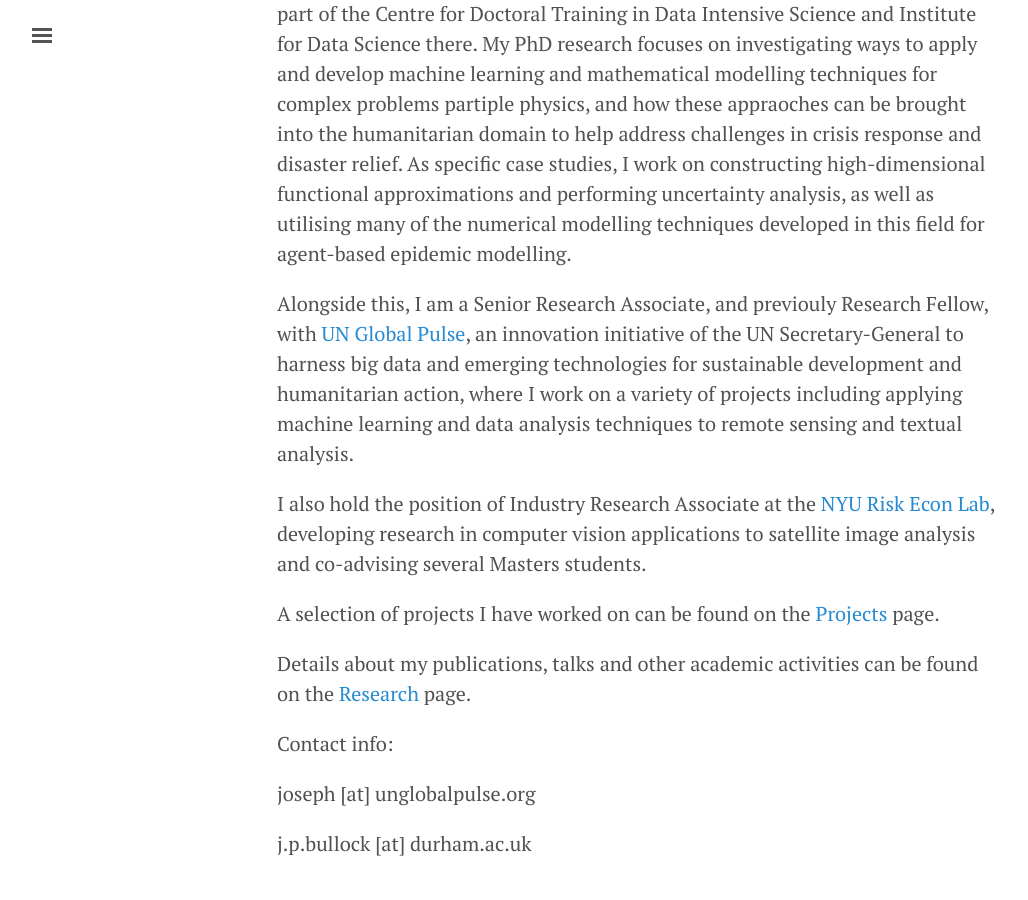
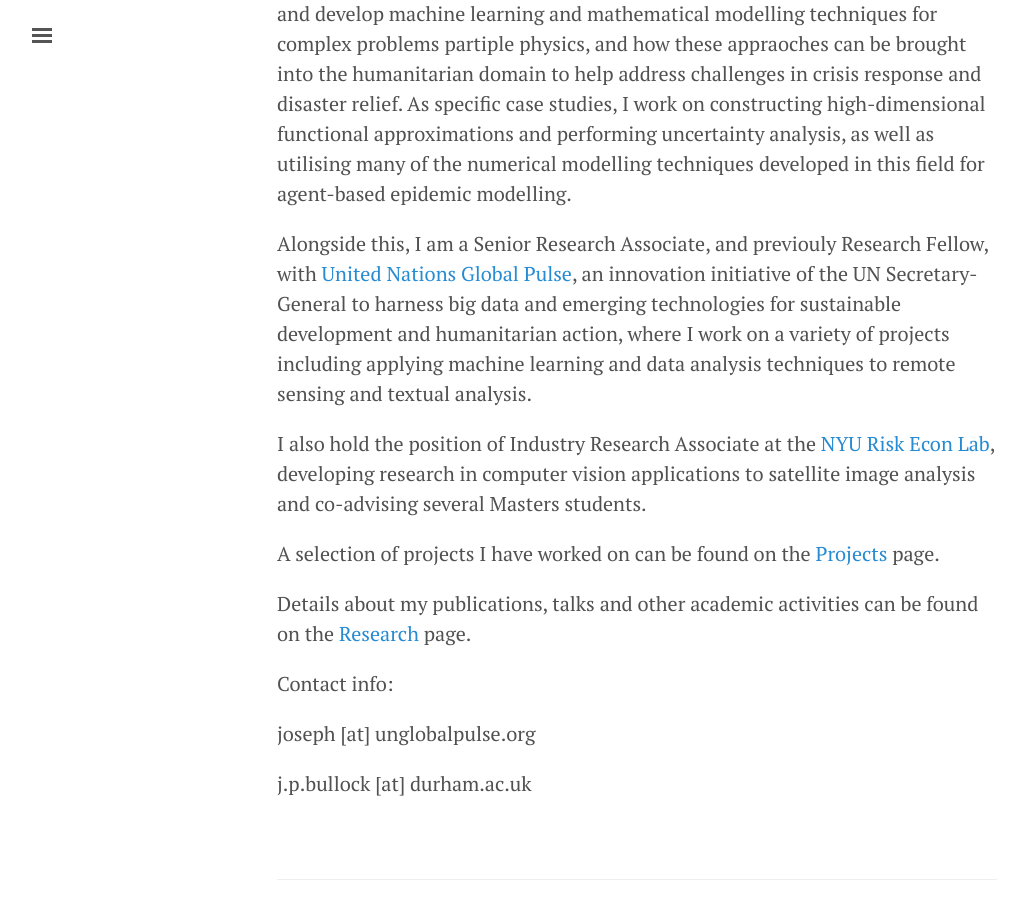
Before and after one commit to JosephPB/josephpb.github.io, a Jekyll site: the page built from _posts/2019-01-21-introducing-UNGA.md, in a window 1280 px wide and 900 px high, scrolled down 835 px. Shown: the whole window, without its empty margins (3-1031 px from the left). Built offline with Jekyll 4.4.1, drawn with Linux system fonts in a browser that asks for light colours.

Commit message:
fix spacing and fixing paragraphs in projects

```diff
--- a/_posts/2019-01-21-introducing-UNGA.md
+++ b/_posts/2019-01-21-introducing-UNGA.md
@@ -5,11 +5,8 @@
 <kbd><img style="float: right; margin-left: 10px;" width="200" height="200" src="https://josephpb.github.io/images/J_Bullock.jpg"></kbd>
 <span style="color:grey;font-size: 0.9em">
 Reseacher, UN Global Pulse<br/>
-<br/>
 Industry Research Associate, RiskEcon Lab, <br/>Courant Institute, NYU<br/>
-<br/>
 Doctoral Researcher, Department of Physics, <br/>Durham University<br/>
-<br/>
 Affiliate, Institute for Data Science, Durham University<br/>
 </span>
 
@@ -19,7 +16,7 @@
 
 I am a Doctoral Researcher at the [Institute for Particle Physics Phenomenology](http://ippp.dur.ac.uk) at Durham University, the national centre for phenomenological research, and part of the Centre for Doctoral Training in Data Intensive Science and Institute for Data Science there. My PhD research focuses on investigating ways to apply and develop machine learning and mathematical modelling techniques for complex problems partiple physics, and how these appraoches can be brought into the humanitarian domain to help address challenges in crisis response and disaster relief. As specific case studies, I work on constructing high-dimensional functional approximations and performing uncertainty analysis, as well as utilising many of the numerical modelling techniques developed in this field for agent-based epidemic modelling.
 
-Alongside this, I am a Senior Research Associate, and previouly Research Fellow, with [UN Global Pulse](https://www.beta.unglobalpulse.org), an innovation initiative of the UN Secretary-General to harness big data and emerging technologies for sustainable development and humanitarian action, where I work on a variety of projects including applying machine learning and data analysis techniques to remote sensing and textual analysis.
+Alongside this, I am a Senior Research Associate, and previouly Research Fellow, with [United Nations Global Pulse](https://www.beta.unglobalpulse.org), an innovation initiative of the UN Secretary-General to harness big data and emerging technologies for sustainable development and humanitarian action, where I work on a variety of projects including applying machine learning and data analysis techniques to remote sensing and textual analysis.
 
 I also hold the position of Industry Research Associate at the [NYU Risk Econ Lab](https://wp.nyu.edu/riskeconlab/), developing research in computer vision applications to satellite image analysis and co-advising several Masters students.
 
```
Also changed, not shown: projects.md (+9 -1 lines).
